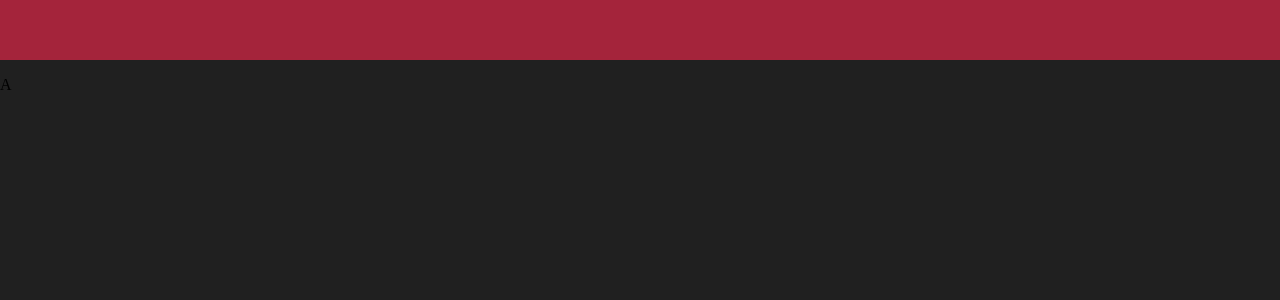
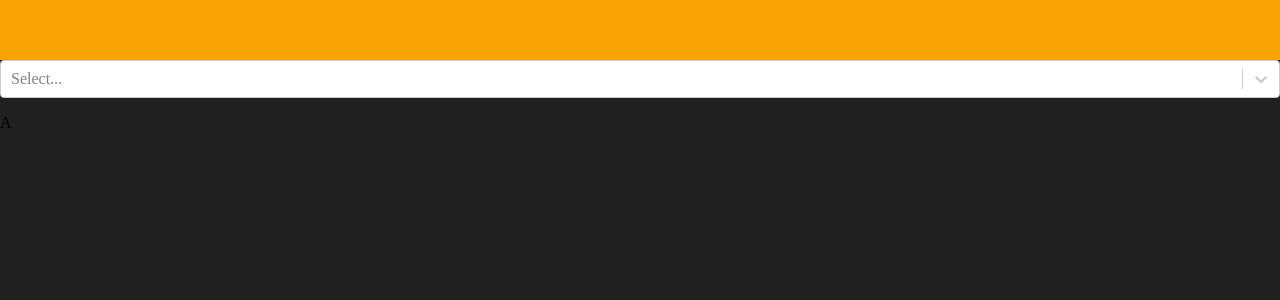
Before and after one commit to JulieRamis/drawing-ressources-website, a React (Create React App) app: page / in a window 1280 px wide. Shown: the top 300 px of the page. Built offline with nearby package versions, Linux system fonts and the light colour scheme.

Commit message:
list react-select

```diff
--- a/package.json
+++ b/package.json
@@ -10,6 +10,7 @@
     "react": "^17.0.1",
     "react-dom": "^17.0.1",
     "react-scripts": "4.0.2",
+    "react-select": "^4.1.0",
     "web-vitals": "^1.1.0"
   },
   "scripts": {
--- /dev/null
+++ b/src/components/molecules/List/index.js
@@ -0,0 +1,14 @@
+import React, { Component } from 'react'
+import Select from 'react-select'
+
+const options = [
+  { value: 'chocolate', label: 'Chocolate' },
+  { value: 'strawberry', label: 'Strawberry' },
+  { value: 'vanilla', label: 'Vanilla' }
+]
+
+const MyComponent = () => (
+  <Select options={options} />
+)
+
+export default MyComponent
--- a/src/components/organisms/Menu/_style.scss
+++ b/src/components/organisms/Menu/_style.scss
@@ -1,4 +1,4 @@
 .menu {
     height: 60px;
-    background-color: map-get($pink, dark);
+    background-color: $yellow;
 }
--- a/src/style/_variables.scss
+++ b/src/style/_variables.scss
@@ -12,7 +12,7 @@ $brown :(
     medium: #E2CFC4
 );
 
-$yellow: #FAEDCB;
+$yellow: #faa307;
 
 $green: #C9E4DE;
 
--- a/src/views/App.js
+++ b/src/views/App.js
@@ -3,12 +3,14 @@ import React, { useState } from "react"
 import Menu from "../components/organisms/Menu"
 
 import "../style/main.scss"
+import MyComponent from "../components/molecules/List"
 
 const App = () => {
 
   return (
     <>
     <Menu/>
+    <MyComponent/>
       <p>A</p>
     </>
   )
```
Also changed, not shown: src/components/molecules/List/_style.scss (added), 1 other file (tests, documents, lock files or other folders).
